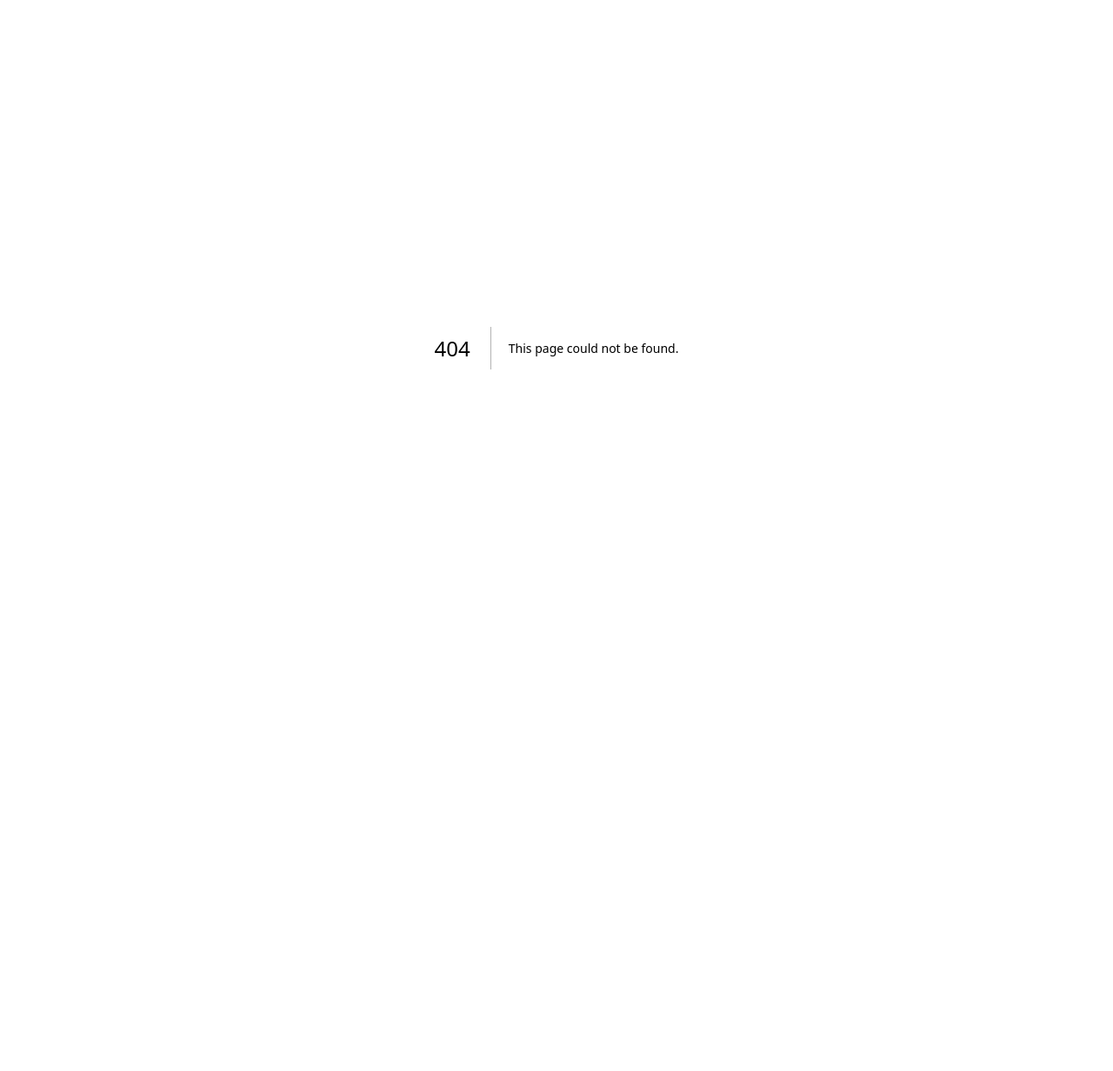
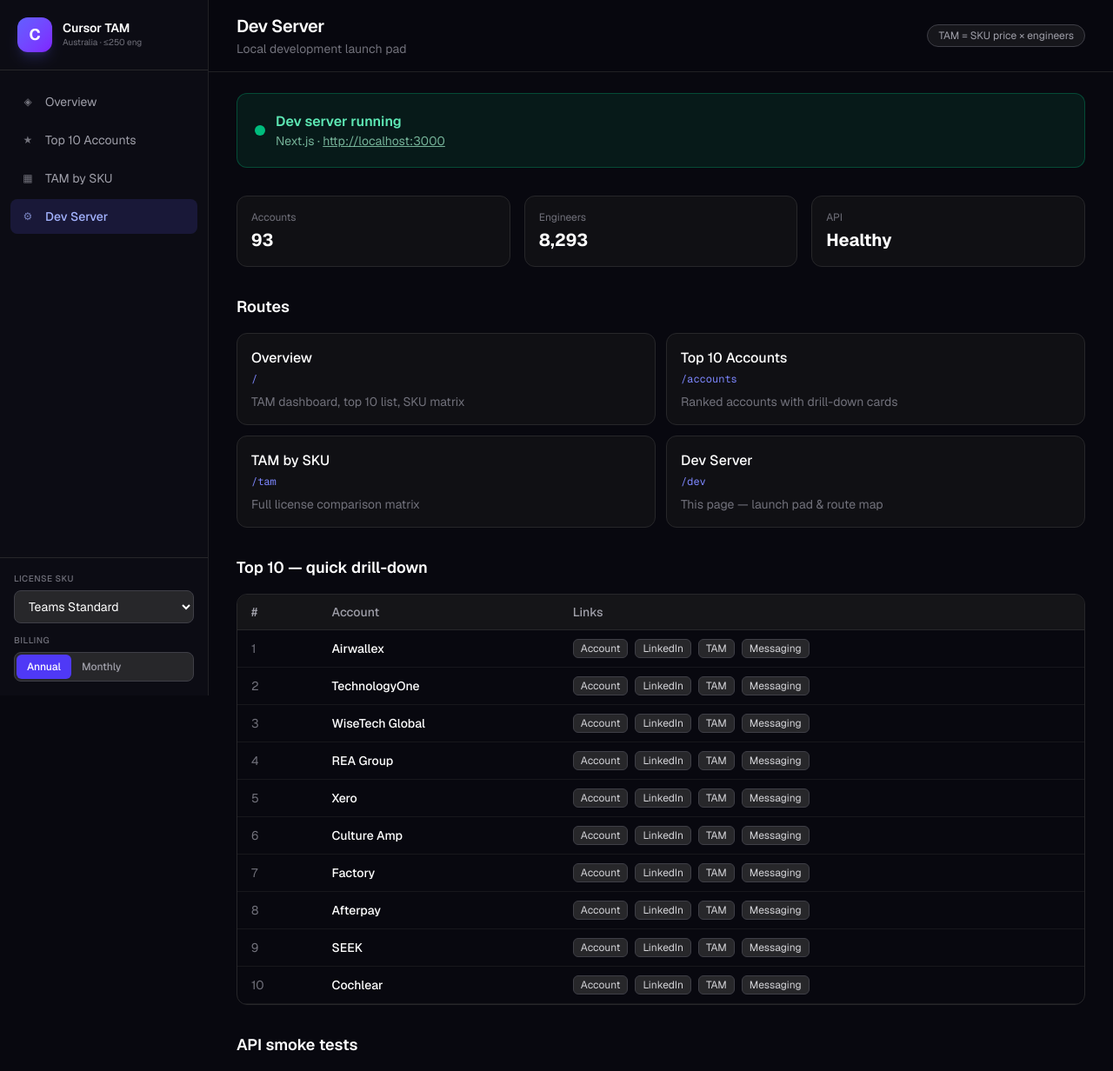
Before and after one commit to goldelik-del/sales-dashboard, a Next.js app: page /dev in a window 1280 px wide. Before the commit this address had no page. Shown: the top 1232 px of the page at 87% size. Before the commit the page ends 800 px from the top, so only its background shows below. Built offline with nearby package versions, Linux system fonts and the light colour scheme.

Commit message:
Add /dev server launch pad page with route map and API health check

```diff
--- /dev/null
+++ b/src/app/api/health/route.ts
@@ -0,0 +1,9 @@
+import { NextResponse } from "next/server";
+
+export async function GET() {
+  return NextResponse.json({
+    status: "ok",
+    service: "au-tam-app",
+    timestamp: new Date().toISOString(),
+  });
+}
--- /dev/null
+++ b/src/app/dev/page.tsx
@@ -0,0 +1,210 @@
+"use client";
+
+import { AppShell } from "@/components/AppShell";
+import { FILTERED_ACCOUNTS } from "@/data/accounts";
+import { getTopAccounts } from "@/lib/accounts";
+import { calculateTam } from "@/lib/tam";
+import { useApp } from "@/context/AppContext";
+import Link from "next/link";
+import { useEffect, useMemo, useState } from "react";
+
+const ROUTES = [
+  { href: "/", label: "Overview", desc: "TAM dashboard, top 10 list, SKU matrix" },
+  { href: "/accounts", label: "Top 10 Accounts", desc: "Ranked accounts with drill-down cards" },
+  { href: "/tam", label: "TAM by SKU", desc: "Full license comparison matrix" },
+  { href: "/dev", label: "Dev Server", desc: "This page — launch pad & route map" },
+];
+
+const FEATURES = [
+  { name: "SKU × headcount TAM", path: "/" },
+  { name: "Top 10 leadership (LinkedIn)", path: "/accounts/1" },
+  { name: "Messaging GO button", path: "/accounts/1", tab: "messaging" },
+  { name: "Account TAM charts", path: "/accounts/1", tab: "tam" },
+];
+
+export default function DevServerPage() {
+  const { selectedSku, annualBilling } = useApp();
+  const [apiStatus, setApiStatus] = useState<"checking" | "ok" | "error">("checking");
+  const [messagingStatus, setMessagingStatus] = useState<"idle" | "checking" | "ok" | "error">("idle");
+
+  const tam = useMemo(
+    () => calculateTam(FILTERED_ACCOUNTS, selectedSku, annualBilling),
+    [selectedSku, annualBilling]
+  );
+  const topAccounts = useMemo(() => getTopAccounts(10, selectedSku), [selectedSku]);
+
+  useEffect(() => {
+    fetch("/api/health")
+      .then((r) => setApiStatus(r.ok ? "ok" : "error"))
+      .catch(() => setApiStatus("error"));
+  }, []);
+
+  async function testMessaging() {
+    setMessagingStatus("checking");
+    try {
+      const res = await fetch("/api/messaging/1", {
+        method: "POST",
+        headers: { "Content-Type": "application/json" },
+        body: JSON.stringify({ sku: selectedSku }),
+      });
+      setMessagingStatus(res.ok ? "ok" : "error");
+    } catch {
+      setMessagingStatus("error");
+    }
+  }
+
+  return (
+    <AppShell title="Dev Server" subtitle="Local development launch pad">
+      <div className="space-y-8">
+        <div className="rounded-xl border border-emerald-500/30 bg-emerald-500/10 p-5">
+          <div className="flex items-center gap-3">
+            <span className="relative flex h-3 w-3">
+              <span className="absolute inline-flex h-full w-full animate-ping rounded-full bg-emerald-400 opacity-75" />
+              <span className="relative inline-flex h-3 w-3 rounded-full bg-emerald-500" />
+            </span>
+            <div>
+              <p className="font-semibold text-emerald-300">Dev server running</p>
+              <p className="text-sm text-emerald-200/70">
+                Next.js ·{" "}
+                <a href="http://localhost:3000" className="underline">
+                  http://localhost:3000
+                </a>
+              </p>
+            </div>
+          </div>
+        </div>
+
+        <div className="grid gap-4 sm:grid-cols-3">
+          <Stat label="Accounts" value={String(FILTERED_ACCOUNTS.length)} />
+          <Stat label="Engineers" value={tam.totalEngineers.toLocaleString()} />
+          <Stat label="API" value={apiStatus === "checking" ? "…" : apiStatus === "ok" ? "Healthy" : "Down"} />
+        </div>
+
+        <section>
+          <h2 className="mb-4 text-lg font-semibold">Routes</h2>
+          <div className="grid gap-3 sm:grid-cols-2">
+            {ROUTES.map((route) => (
+              <Link
+                key={route.href}
+                href={route.href}
+                className="rounded-xl border border-zinc-800 bg-zinc-900/50 p-4 transition-colors hover:border-indigo-500/40 hover:bg-indigo-500/5"
+              >
+                <p className="font-medium text-white">{route.label}</p>
+                <p className="mt-1 font-mono text-xs text-indigo-400">{route.href}</p>
+                <p className="mt-2 text-sm text-zinc-500">{route.desc}</p>
+              </Link>
+            ))}
+          </div>
+        </section>
+
+        <section>
+          <h2 className="mb-4 text-lg font-semibold">Top 10 — quick drill-down</h2>
+          <div className="overflow-hidden rounded-xl border border-zinc-800">
+            <table className="w-full text-left text-sm">
+              <thead>
+                <tr className="border-b border-zinc-800 bg-zinc-900/80 text-zinc-400">
+                  <th className="px-4 py-2.5 font-medium">#</th>
+                  <th className="px-4 py-2.5 font-medium">Account</th>
+                  <th className="px-4 py-2.5 font-medium">Links</th>
+                </tr>
+              </thead>
+              <tbody>
+                {topAccounts.map((a) => (
+                  <tr key={a.account.id} className="border-b border-zinc-800/50 hover:bg-zinc-800/30">
+                    <td className="px-4 py-2.5 text-zinc-500">{a.rank}</td>
+                    <td className="px-4 py-2.5 font-medium text-white">{a.account.name}</td>
+                    <td className="px-4 py-2.5">
+                      <div className="flex flex-wrap gap-2">
+                        <TabLink href={`/accounts/${a.account.id}`} label="Account" />
+                        <TabLink href={`/accounts/${a.account.id}`} label="LinkedIn" />
+                        <TabLink href={`/accounts/${a.account.id}`} label="TAM" />
+                        <TabLink href={`/accounts/${a.account.id}`} label="Messaging" />
+                      </div>
+                    </td>
+                  </tr>
+                ))}
+              </tbody>
+            </table>
+          </div>
+        </section>
+
+        <section>
+          <h2 className="mb-4 text-lg font-semibold">API smoke tests</h2>
+          <div className="flex flex-wrap items-center gap-4 rounded-xl border border-zinc-800 bg-zinc-900/50 p-5">
+            <button
+              type="button"
+              onClick={testMessaging}
+              disabled={messagingStatus === "checking"}
+              className="rounded-lg bg-indigo-600 px-4 py-2 text-sm font-medium text-white hover:bg-indigo-500 disabled:opacity-50"
+            >
+              Test POST /api/messaging/1
+            </button>
+            <StatusBadge
+              status={messagingStatus === "idle" ? "pending" : messagingStatus === "ok" ? "ok" : messagingStatus === "error" ? "error" : "checking"}
+            />
+          </div>
+        </section>
+
+        <section>
+          <h2 className="mb-4 text-lg font-semibold">Run locally</h2>
+          <pre className="overflow-x-auto rounded-xl border border-zinc-800 bg-zinc-950 p-4 font-mono text-sm text-zinc-300">
+{`npm install
+npm run dev
+# → http://localhost:3000`}
+          </pre>
+        </section>
+
+        <section>
+          <h2 className="mb-4 text-lg font-semibold">Feature map</h2>
+          <ul className="space-y-2">
+            {FEATURES.map((f) => (
+              <li key={f.name} className="flex items-center gap-3 text-sm text-zinc-400">
+                <span className="text-emerald-500">✓</span>
+                {f.name}
+                <Link href={f.path} className="font-mono text-xs text-indigo-400 hover:underline">
+                  {f.path}
+                </Link>
+              </li>
+            ))}
+          </ul>
+        </section>
+      </div>
+    </AppShell>
+  );
+}
+
+function Stat({ label, value }: { label: string; value: string }) {
+  return (
+    <div className="rounded-xl border border-zinc-800 bg-zinc-900/50 p-4">
+      <p className="text-xs text-zinc-500">{label}</p>
+      <p className="mt-1 text-xl font-bold text-white">{value}</p>
+    </div>
+  );
+}
+
+function TabLink({ href, label }: { href: string; label: string }) {
+  return (
+    <Link
+      href={href}
+      className="rounded-md border border-zinc-700 bg-zinc-800 px-2 py-0.5 text-xs text-zinc-300 hover:border-indigo-500/50 hover:text-indigo-300"
+    >
+      {label}
+    </Link>
+  );
+}
+
+function StatusBadge({ status }: { status: "pending" | "checking" | "ok" | "error" }) {
+  const styles = {
+    pending: "text-zinc-500",
+    checking: "text-amber-400",
+    ok: "text-emerald-400",
+    error: "text-red-400",
+  };
+  const labels = {
+    pending: "Not tested",
+    checking: "Testing…",
+    ok: "OK",
+    error: "Failed",
+  };
+  return <span className={`text-sm font-medium ${styles[status]}`}>{labels[status]}</span>;
+}
--- a/src/components/AppShell.tsx
+++ b/src/components/AppShell.tsx
@@ -9,6 +9,7 @@ const NAV = [
   { href: "/", label: "Overview", icon: "◈" },
   { href: "/accounts", label: "Top 10 Accounts", icon: "★" },
   { href: "/tam", label: "TAM by SKU", icon: "▦" },
+  { href: "/dev", label: "Dev Server", icon: "⚙" },
 ];
 
 interface AppShellProps {
```
